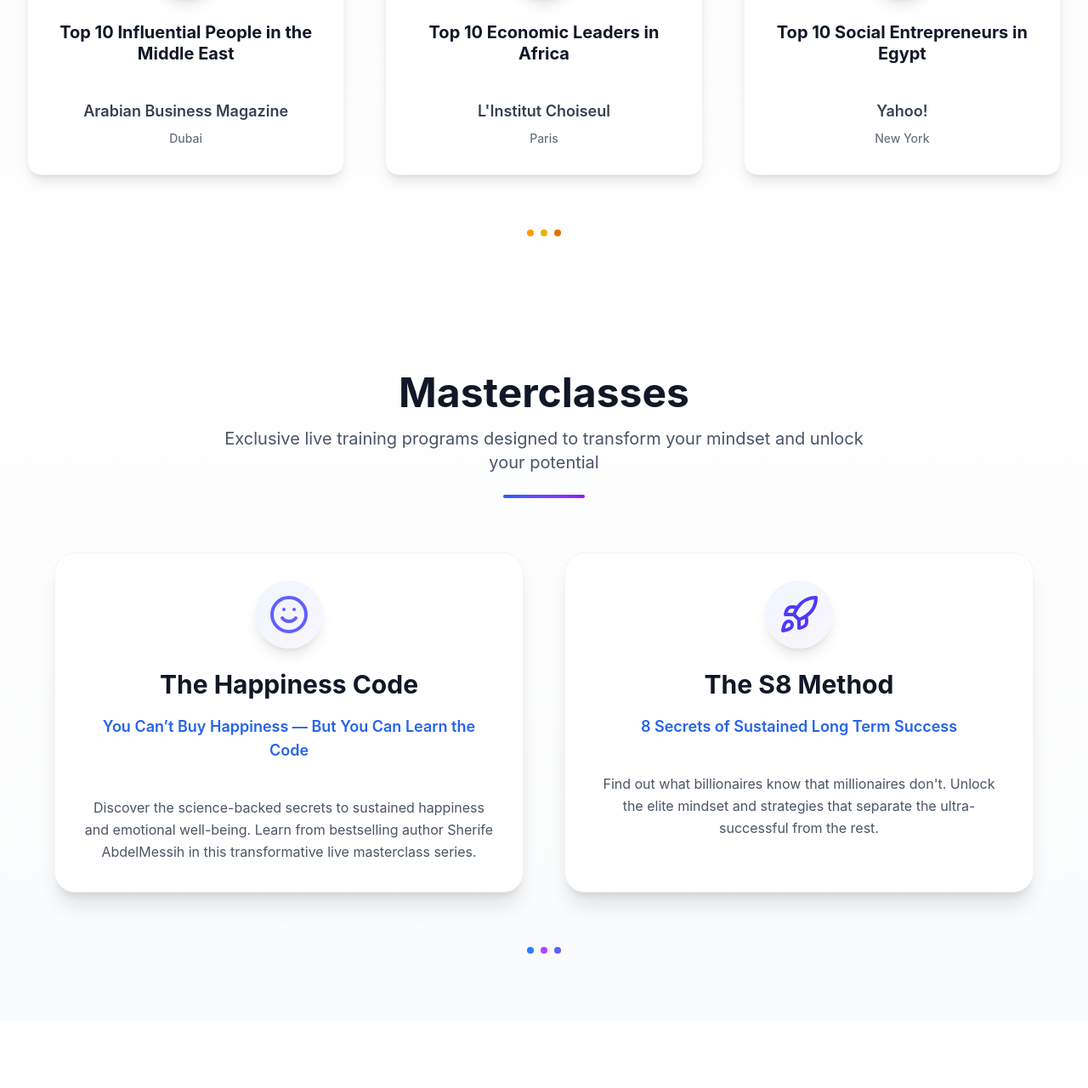
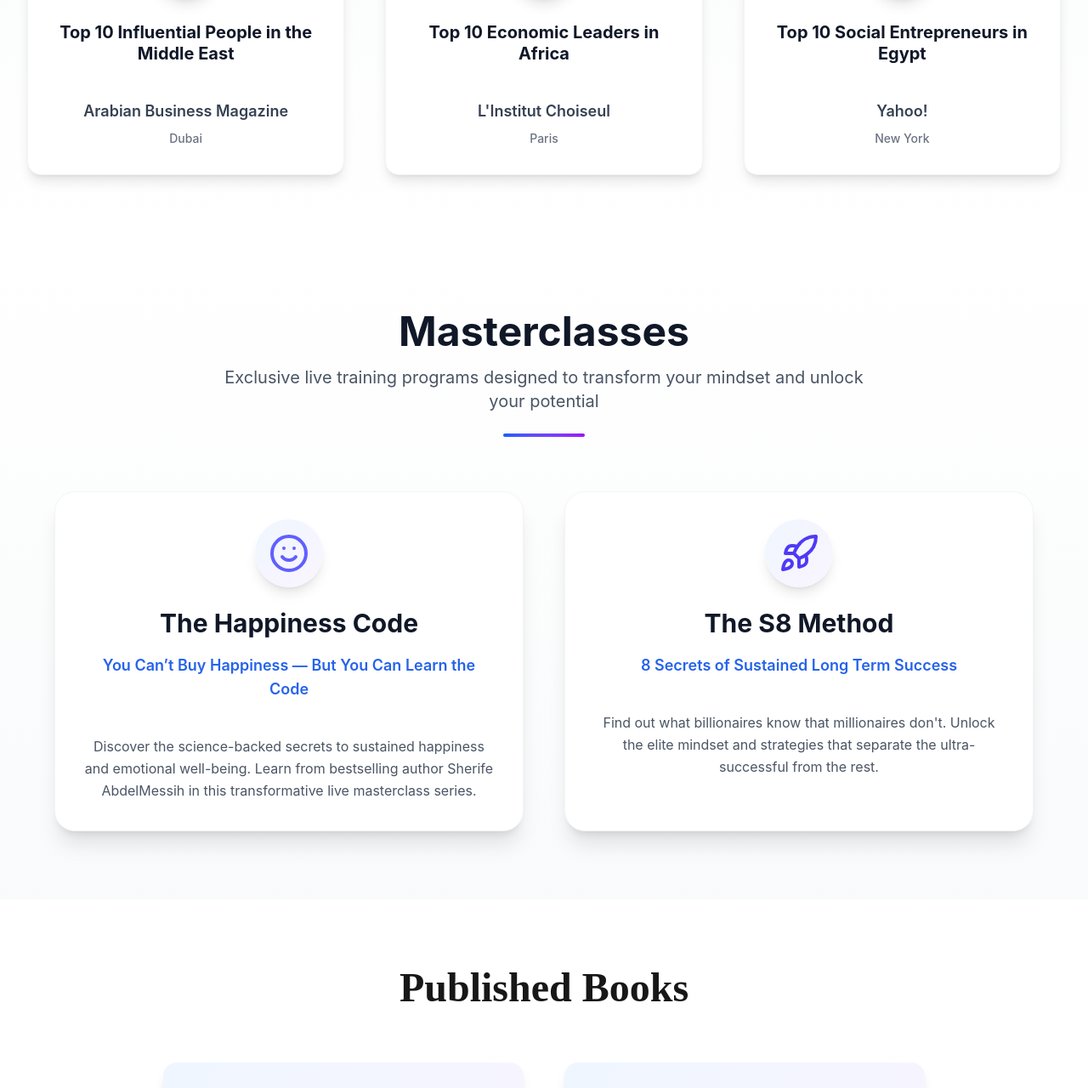
Before and after one commit to phelomamdoh/testing-project, a Next.js app: page / in a window 1280 px wide. Shown: the part 1126-2406 px from the top of the page at 85% size. Built offline with nearby package versions, Linux system fonts and the light colour scheme.

Commit message:
small design enhancements

```diff
--- a/src/components/AwardsSection.tsx
+++ b/src/components/AwardsSection.tsx
@@ -75,15 +75,6 @@ const AwardsSection: React.FC = () => {
             </div>
           ))}
         </div>
-
-        {/* Bottom Decorative Element */}
-        <div className="mt-16 flex justify-center">
-          <div className="flex space-x-2">
-            <div className="w-2 h-2 bg-amber-500 rounded-full"></div>
-            <div className="w-2 h-2 bg-yellow-500 rounded-full"></div>
-            <div className="w-2 h-2 bg-amber-600 rounded-full"></div>
-          </div>
-        </div>
       </div>
     </section>
   );
--- a/src/components/MasterClassesSection.tsx
+++ b/src/components/MasterClassesSection.tsx
@@ -112,15 +112,6 @@ const MasterClassesSection: React.FC = () => {
             </div>
           ))}
         </div>
-
-        {/* Bottom Decorative Element */}
-        <div className="mt-16 flex justify-center">
-          <div className="flex space-x-2">
-            <div className="w-2 h-2 bg-blue-500 rounded-full"></div>
-            <div className="w-2 h-2 bg-purple-500 rounded-full"></div>
-            <div className="w-2 h-2 bg-indigo-500 rounded-full"></div>
-          </div>
-        </div>
       </div>
     </section>
   );
```
